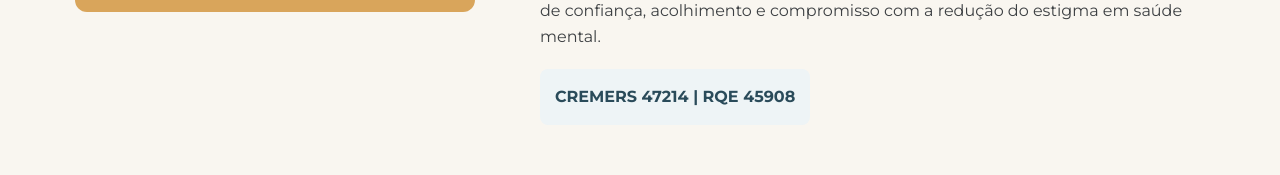
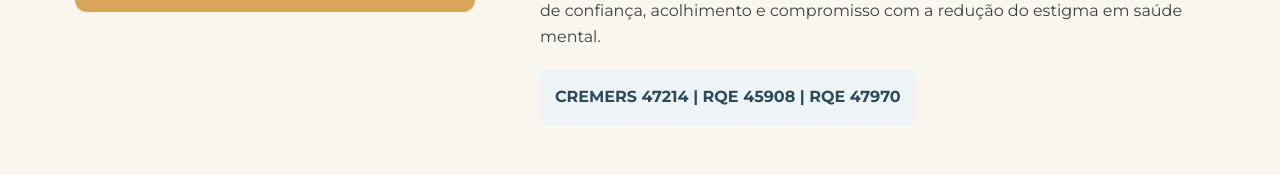
Before and after one commit to tailopsita/site-pablo, a plain HTML site: page index.html in a window 1280 px wide. Shown: the part 1028-1203 px from the top of the page. Drawn offline with Linux system fonts and the light colour scheme.

Commit message:
Update index.html

```diff
--- a/index.html
+++ b/index.html
@@ -383,7 +383,7 @@
                 </p>
 
                 <div style="background: #eef4f6; padding: 15px; border-radius: 8px; display: inline-block; color: var(--primary-color); font-weight: 700;">
-                    CREMERS 47214 | RQE 45908
+                    CREMERS 47214 | RQE 45908 | RQE 47970
                 </div>
             </div>
         </section>
```
